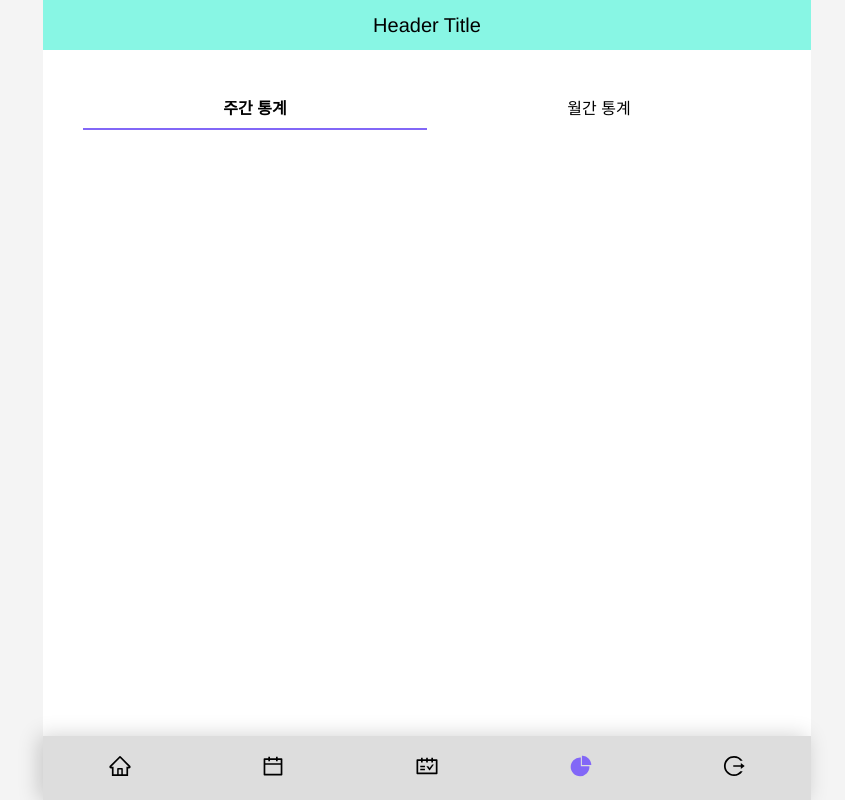
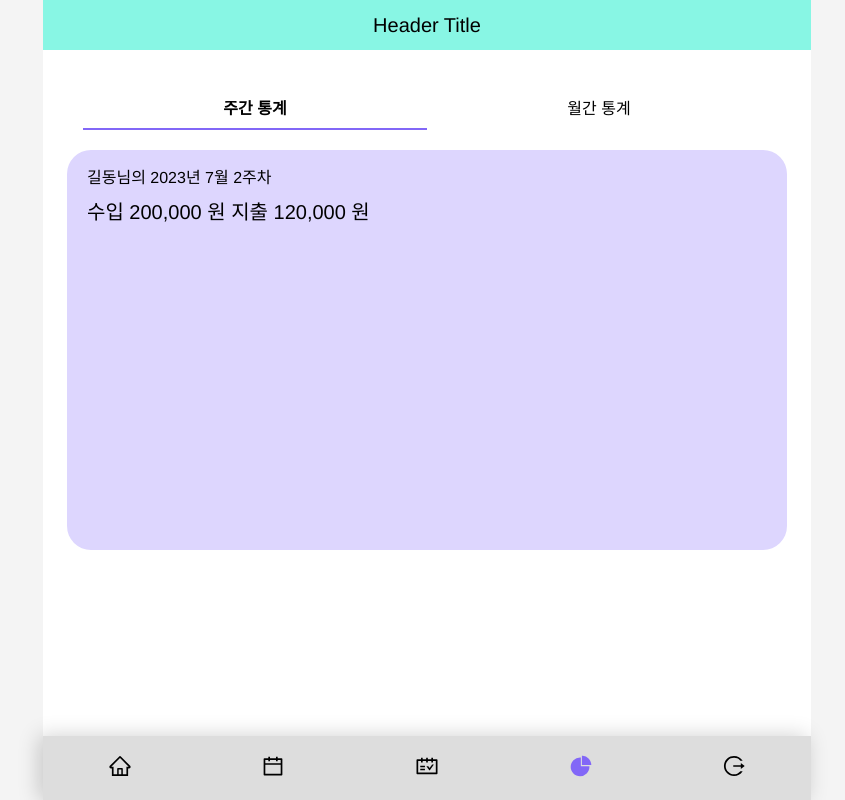
Before and after one commit to FC-TOY-10/ddock-ple, a React (Vite) app: page /chart in a window 1280 px wide. Shown: the whole page, without its empty margins (213-1058 px from the left). Built offline with nearby package versions, Linux system fonts and the light colour scheme.

Commit message:
docs: 주간 통계 UI 작업중

```diff
--- /dev/null
+++ b/src/components/chart/MonthlyChart.tsx
@@ -0,0 +1,5 @@
+import React from 'react'
+
+export const MonthlyChart = React.memo(() => {
+  return <div>MonthlyChart</div>
+})
--- /dev/null
+++ b/src/components/chart/WeeklyChart.tsx
@@ -0,0 +1,36 @@
+import React from 'react'
+import { styled } from 'styled-components'
+
+export const WeeklyChart = React.memo(() => {
+  return (
+    <Container>
+      <Card>
+        <h4>길동님의 2023년 7월 2주차</h4>
+        <p className="total">수입 200,000 원 지출 120,000 원</p>
+        <div className="total"></div>
+      </Card>
+    </Container>
+  )
+})
+
+const Container = styled.div`
+  width: 100%;
+  padding: 20px 24px;
+`
+
+const Card = styled.div`
+  border-radius: 24px;
+  width: 100%;
+  min-height: 400px; // test style
+  background-color: var(--color-primary);
+  padding: 20px;
+
+  h4 {
+    font-size: 16px;
+  }
+
+  p.total {
+    margin-top: 16px;
+    font-size: 20px;
+  }
+`
--- a/src/components/chart/index.ts
+++ b/src/components/chart/index.ts
@@ -1 +1,3 @@
 export * from 'components/chart/ChartTab'
+export * from 'components/chart/WeeklyChart'
+export * from 'components/chart/MonthlyChart'
--- a/src/pages/Chart.tsx
+++ b/src/pages/Chart.tsx
@@ -1,5 +1,5 @@
 import { useCallback, useState } from 'react'
-import { ChartTab } from 'components/chart'
+import { ChartTab, WeeklyChart, MonthlyChart } from 'components/chart'
 import { chartTabs } from 'constants/index'
 
 export const Chart = () => {
@@ -15,6 +15,7 @@ export const Chart = () => {
         selectedTab={selectedTab}
         onClickTab={handleTabChanged}
       />
+      {selectedTab === chartTabs[0].title ? <WeeklyChart /> : <MonthlyChart />}
     </div>
   )
 }
```
